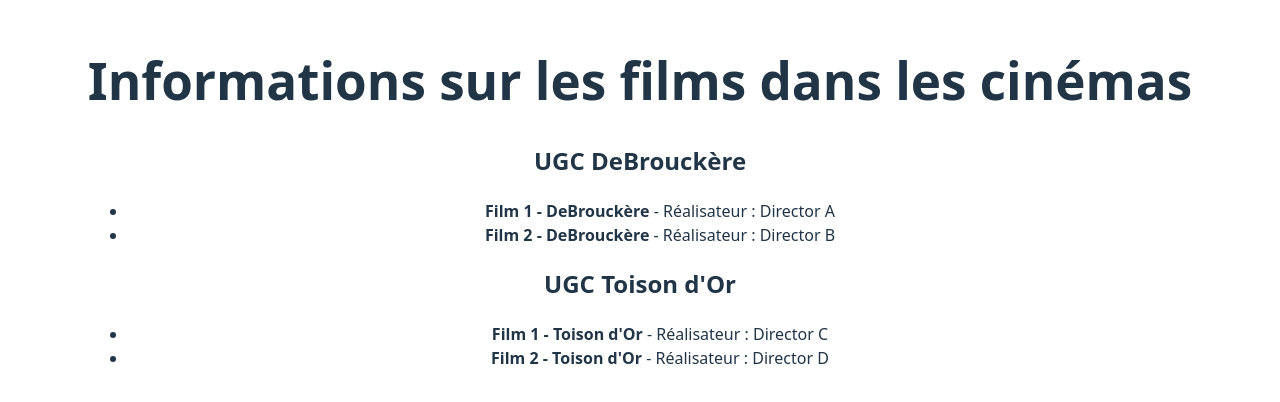
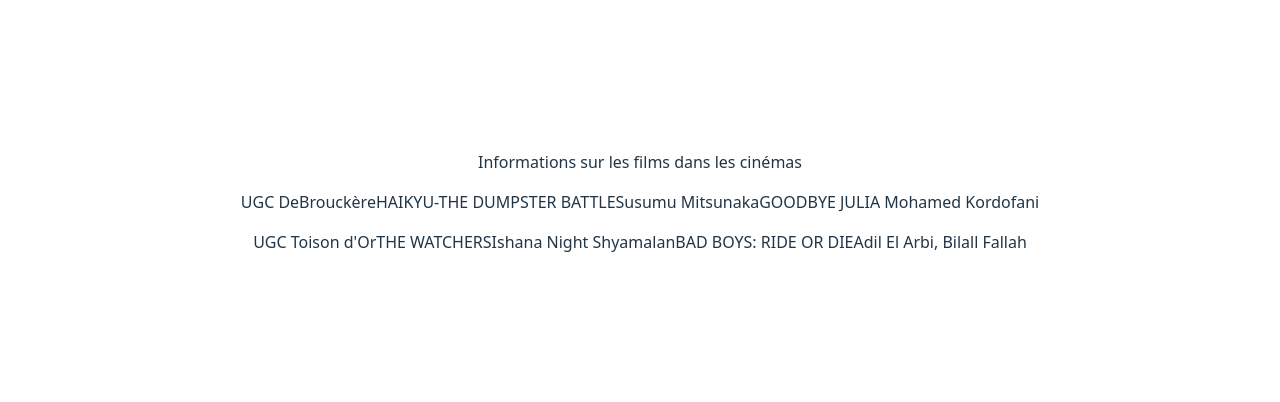
Before and after one commit to cyril-belkhiria-vinci/web2, a React (Vite) app in the folder exercises/exo2.1/Movies/: page / in a window 1280 px wide. Shown: the part 198-600 px from the top of the page. Built offline with nearby package versions, Linux system fonts and the light colour scheme.

Commit message:
new exo2.2

```diff
--- a/exercises/exo2.1/Movies/src/App.tsx
+++ b/exercises/exo2.1/Movies/src/App.tsx
@@ -1,52 +1,50 @@
 import './App.css'
 
-const PageTitle = ({ title }: { title: string }) => {
-  return <h1>{title}</h1>;
-};
+interface Movie {
+  title : string,
+  director : string;
+}
 
-const Cinema = ({
-  name,
-  movie1Title,
-  movie1Director,
-  movie2Title,
-  movie2Director,
-}: {
-  name: string;
-  movie1Title: string;
-  movie1Director: string;
-  movie2Title: string;
-  movie2Director: string;
-}) => {
-  return (
-    <div>
-      <h2>{name}</h2>
-      <ul>
-        <li>
-          <strong>{movie1Title}</strong> - Réalisateur : {movie1Director}
-        </li>
-        <li>
-          <strong>{movie2Title}</strong> - Réalisateur : {movie2Director}
-        </li>
-      </ul>
-    </div>
-  );
-};
+interface PageTitleProps {
+  title : string;
+}
+const PageTitle = (props:PageTitleProps)=>{
+  return <p>{props.title}</p>
+}
 
+interface CinemaProps{
+  name : string,
+  movie1 : Movie,
+  movie2 : Movie;
+}
+const Cinema = (props:CinemaProps)=>{
+  return <p>{props.name}{props.movie1.title}{props.movie1.director}{props.movie2.title}{props.movie2.director}</p>
+}
 
 const App = () => {
   const pageTitle = "Informations sur les films dans les cinémas";
 
   const cinema1Name = "UGC DeBrouckère";
-  const cinema1Movie1Title = "Film 1 - DeBrouckère";
-  const cinema1Movie1Director = "Director A";
-  const cinema1Movie2Title = "Film 2 - DeBrouckère";
-  const cinema1Movie2Director = "Director B";
+
+  const movie1 : Movie = {
+    title: "HAIKYU-THE DUMPSTER BATTLE",
+    director: "Susumu Mitsunaka",
+  };
+  const movie2 = {
+    title: "GOODBYE JULIA ",
+    director: "Mohamed Kordofani",
+  };
 
   const cinema2Name = "UGC Toison d'Or";
-  const cinema2Movie1Title = "Film 1 - Toison d'Or";
-  const cinema2Movie1Director = "Director C";
-  const cinema2Movie2Title = "Film 2 - Toison d'Or";
-  const cinema2Movie2Director = "Director D";
+
+  const movie3 : Movie = {
+    title: "THE WATCHERS",
+    director: "Ishana Night Shyamalan",
+  };
+  const movie4 = {
+    title: "BAD BOYS: RIDE OR DIE",
+    director: "Adil El Arbi, Bilall Fallah",
+  };
 
   return (
     <div>
@@ -54,18 +52,14 @@ const App = () => {
 
       <Cinema
         name={cinema1Name}
-        movie1Title={cinema1Movie1Title}
-        movie1Director={cinema1Movie1Director}
-        movie2Title={cinema1Movie2Title}
-        movie2Director={cinema1Movie2Director}
+        movie1={movie1}
+        movie2={movie2}
       />
 
       <Cinema
         name={cinema2Name}
-        movie1Title={cinema2Movie1Title}
-        movie1Director={cinema2Movie1Director}
-        movie2Title={cinema2Movie2Title}
-        movie2Director={cinema2Movie2Director}
+        movie1={movie3}
+        movie2={movie4}
       />
     </div>
   );
```
